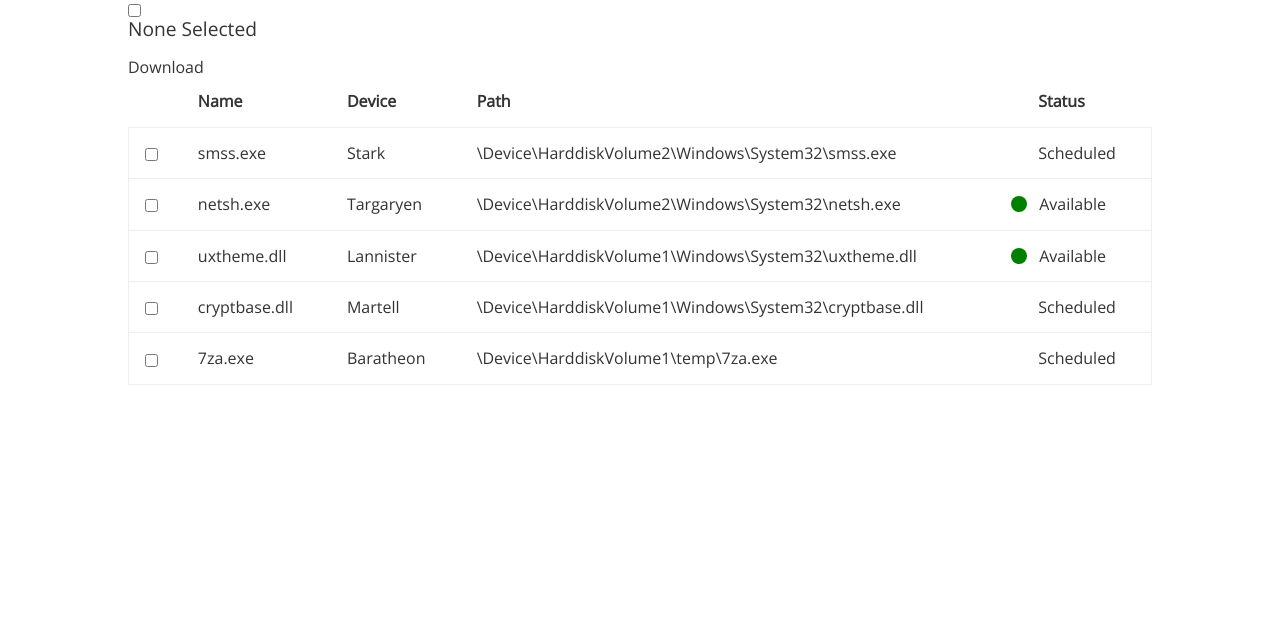
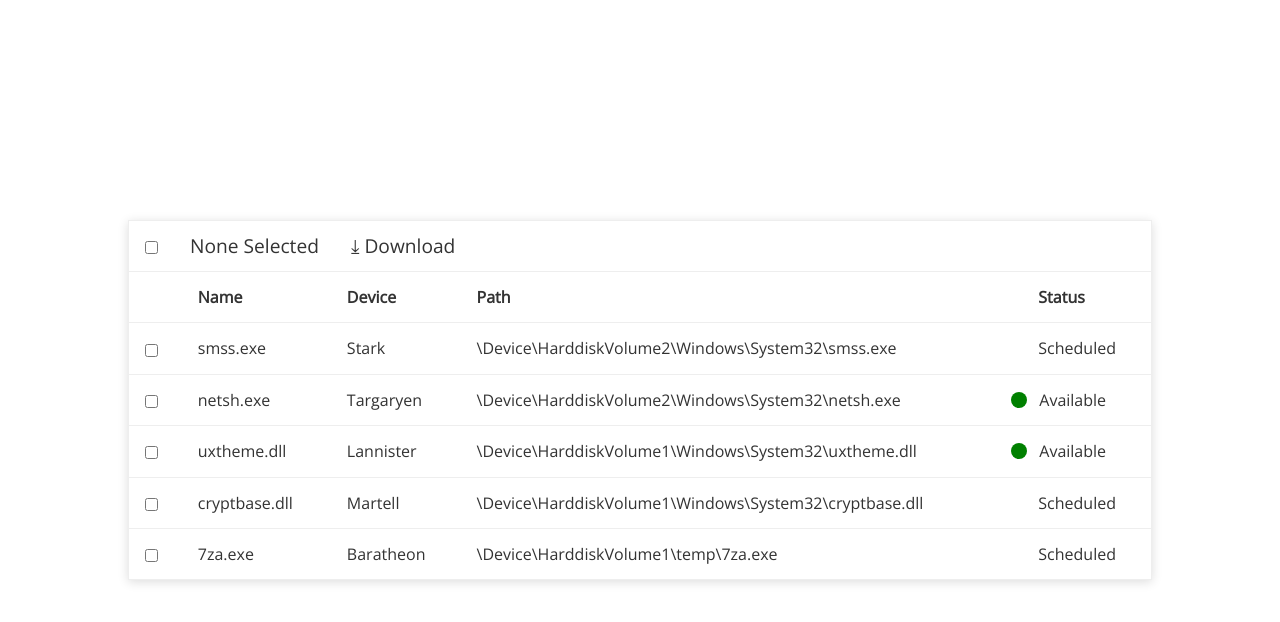
Before and after one commit to luciancarp/select-table, a React (Create React App) app: page / in a window 1280 px wide. Shown: the top 622 px of the page. Built offline with nearby package versions, Linux system fonts and the light colour scheme.

Commit message:
Style borders

```diff
--- a/src/components/Layout.js
+++ b/src/components/Layout.js
@@ -12,8 +12,14 @@ const Layout = ({ children }) => {
 }
 
 const Content = styled.main`
+  max-width: 1024px;
+  height: 100vh;
   margin: 0 auto;
-  max-width: 1024px;
+
+  display: flex;
+  flex-direction: column;
+  align-items: center;
+  justify-content: center;
 `
 
 Layout.propTypes = {
--- a/src/components/SelectTable.js
+++ b/src/components/SelectTable.js
@@ -7,6 +7,8 @@ import { getFiles } from '../actions/file'
 
 import Toolbar from './Toolbar'
 import Table from './Table'
+
+import { colors } from '../style/global'
 
 const SelectTable = ({ getFiles, file: { selectedFile, files } }) => {
   useEffect(() => {
@@ -21,7 +23,12 @@ const SelectTable = ({ getFiles, file: { selectedFile, files } }) => {
   )
 }
 
-const Container = styled.div``
+const Container = styled.div`
+  width: 100%;
+
+  border: 1px solid ${colors.highlightSecondary};
+  box-shadow: 0px 2px 10px ${colors.highlight};
+`
 
 SelectTable.propTypes = {
   getFiles: PropTypes.func.isRequired,
--- a/src/components/Table.js
+++ b/src/components/Table.js
@@ -29,6 +29,8 @@ const Table = ({ file: { files } }) => {
 const StyledTable = styled.table`
   width: 100%;
   border-collapse: collapse;
+
+  border-top: 1px solid ${colors.highlightSecondary};
 `
 
 const StyledHeaders = styled.th`
--- a/src/components/TableRow.js
+++ b/src/components/TableRow.js
@@ -54,7 +54,7 @@ const TableRow = ({
 }
 
 const StyledRow = styled.tr`
-  border: 1px solid ${colors.highlightSecondary};
+  border-top: 1px solid ${colors.highlightSecondary};
 
   background-color: ${(props) =>
     props.selected ? `${colors.highlight}` : null};
--- a/src/components/Toolbar.js
+++ b/src/components/Toolbar.js
@@ -6,6 +6,7 @@ import { connect } from 'react-redux'
 import { selectAllFiles, deselectAllFiles } from '../actions/file'
 
 import Checkbox from './Checkbox'
+import { colors, spaces } from '../style/global'
 
 const Toolbar = ({
   selectAllFiles,
@@ -60,18 +61,35 @@ const Toolbar = ({
 
   return (
     <Container>
-      <Checkbox checked={checked} onChange={() => handleChange()} />
+      <CheckboxContainer>
+        <Checkbox checked={checked} onChange={() => handleChange()} />
+      </CheckboxContainer>
       {selectedFiles.length > 0 ? (
-        <h3>Selected {selectedFiles.length}</h3>
+        <Title>Selected {selectedFiles.length}</Title>
       ) : (
-        <h3>None Selected</h3>
+        <Title>None Selected</Title>
       )}
-      <button onClick={() => handleDownload()}>Download</button>
+      <button onClick={() => handleDownload()}>
+        <Title>⤓ Download</Title>
+      </button>
     </Container>
   )
 }
 
-const Container = styled.div``
+const Container = styled.div`
+  display: flex;
+  flex-direction: row;
+  align-items: center;
+  justify-content: flex-start;
+`
+
+const CheckboxContainer = styled.div`
+  padding: ${spaces.regular};
+`
+
+const Title = styled.h3`
+  margin: 0 ${spaces.regular} 0 ${spaces.regular};
+`
 
 Toolbar.propTypes = {
   selectAllFiles: PropTypes.func.isRequired,
```
